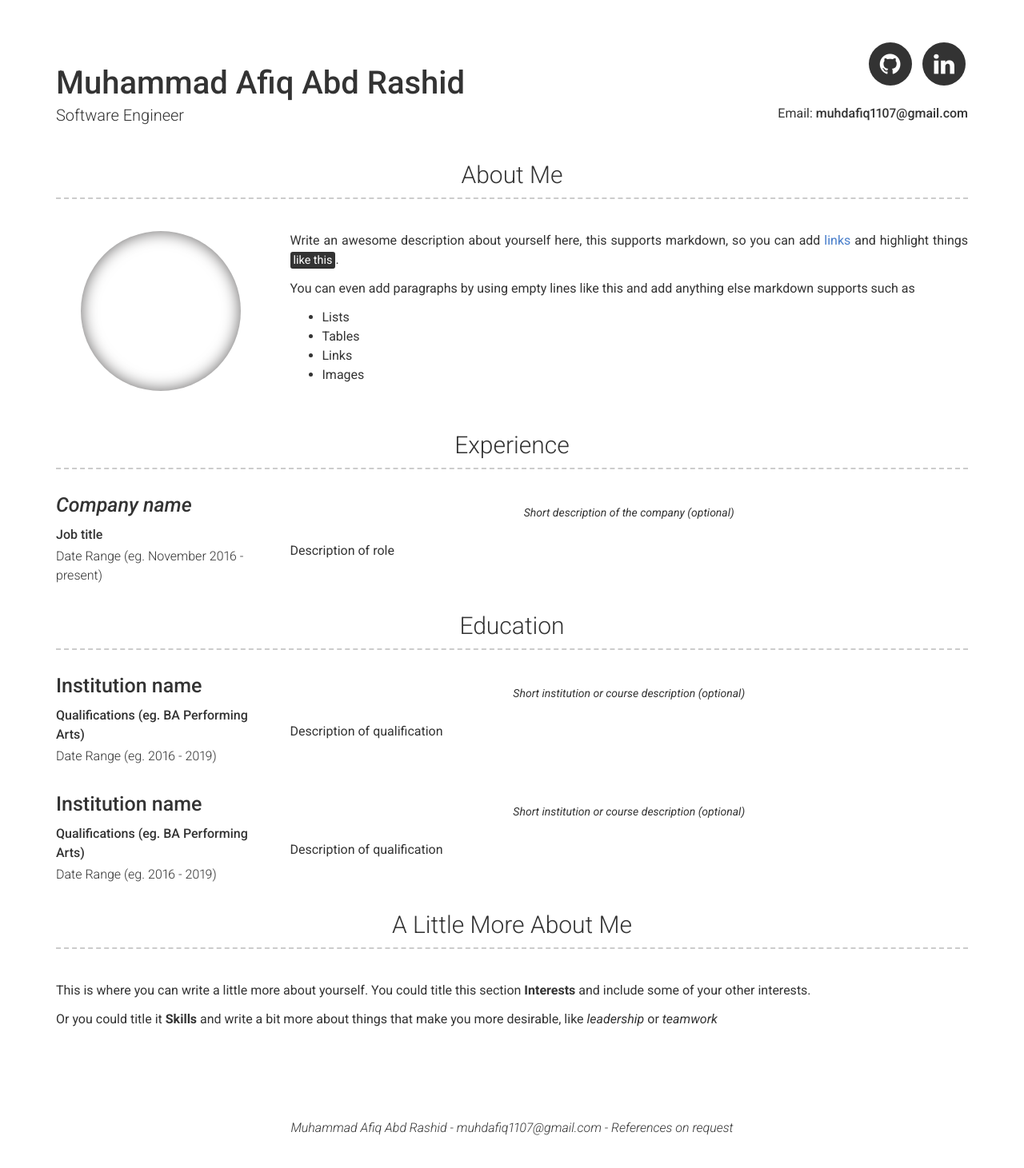
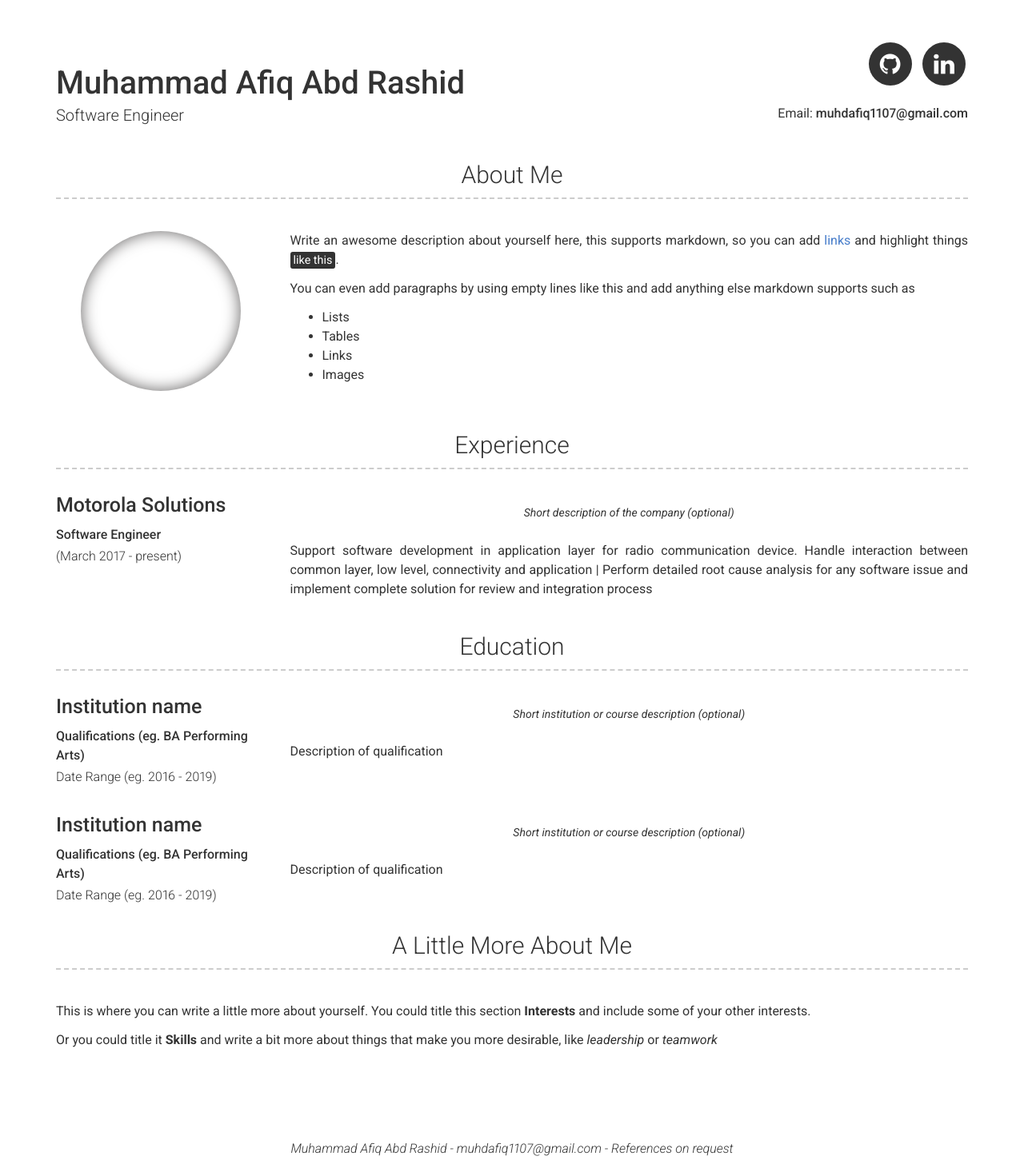
Before and after one commit to afiqabdrashid/afiqabdrashid.github.io, a Jekyll site: the page built from index.md, in a window 1280 px wide. Shown: the whole page at 80% size. Built offline with Jekyll 4.4.1, drawn with Linux system fonts in a browser that asks for light colours; before the commit the page ends 1435 px from its top, so only the background shows below that.

Commit message:
master: update experience

```diff
--- a/_data/experience.yml
+++ b/_data/experience.yml
@@ -1,9 +1,13 @@
 # Experience template
-- company: Company name
-  link: Link to company (optional)
-  job_title: Job title
-  dates: Date Range (eg. November 2016 - present)
+- company: Motorola Solutions
+  link: null
+  job_title: Software Engineer
+  dates: (March 2017 - present)
   quote: >
    Short description of the company (optional)
   description: | # this will include new lines to allow paragraphs
-    Description of role
+    Support software development in application layer for radio communication device. Handle
+    interaction between common layer, low level, connectivity and application
+    |
+    Perform detailed root cause analysis for any software issue and implement complete solution for
+    review and integration process
```
